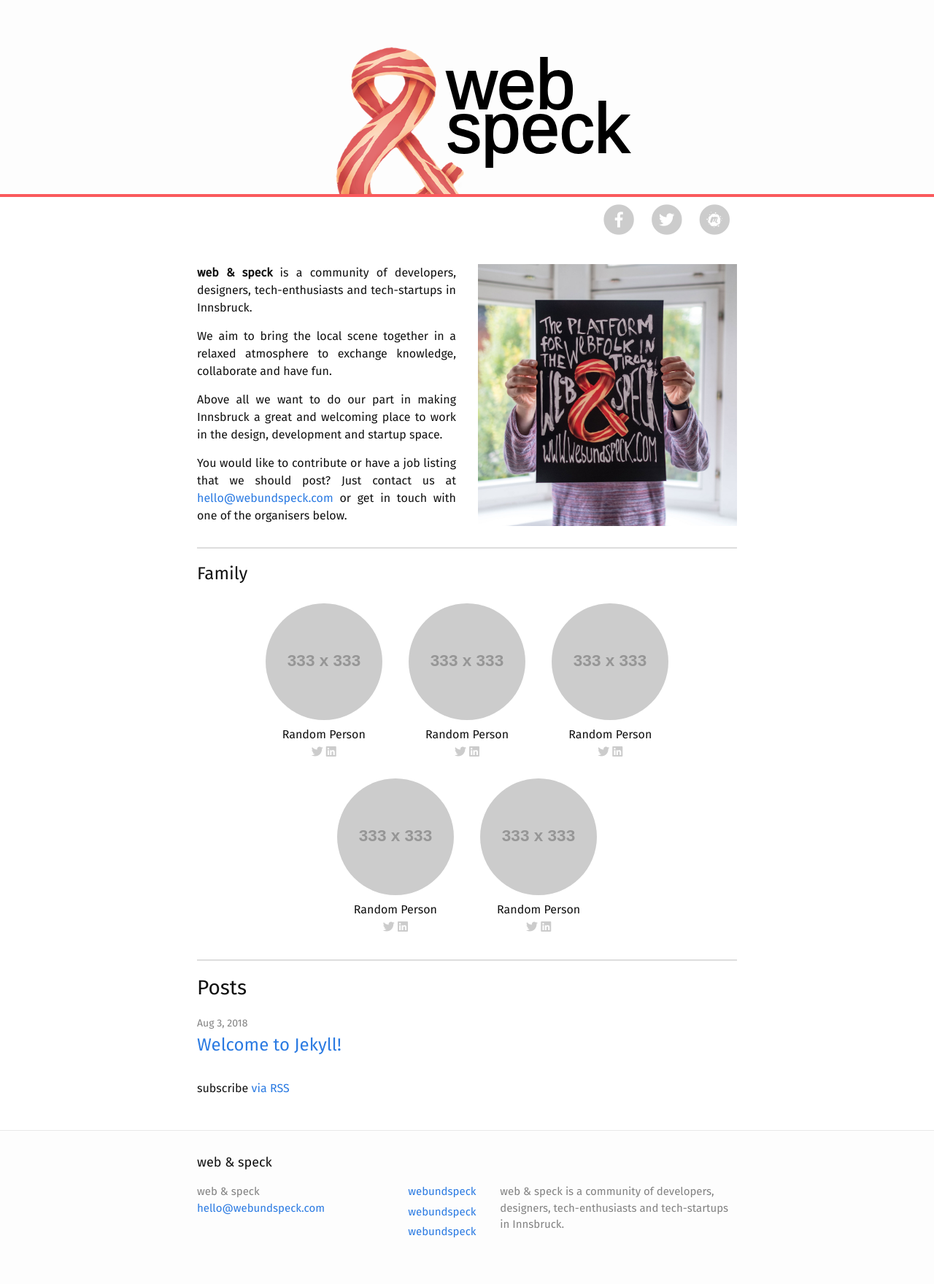
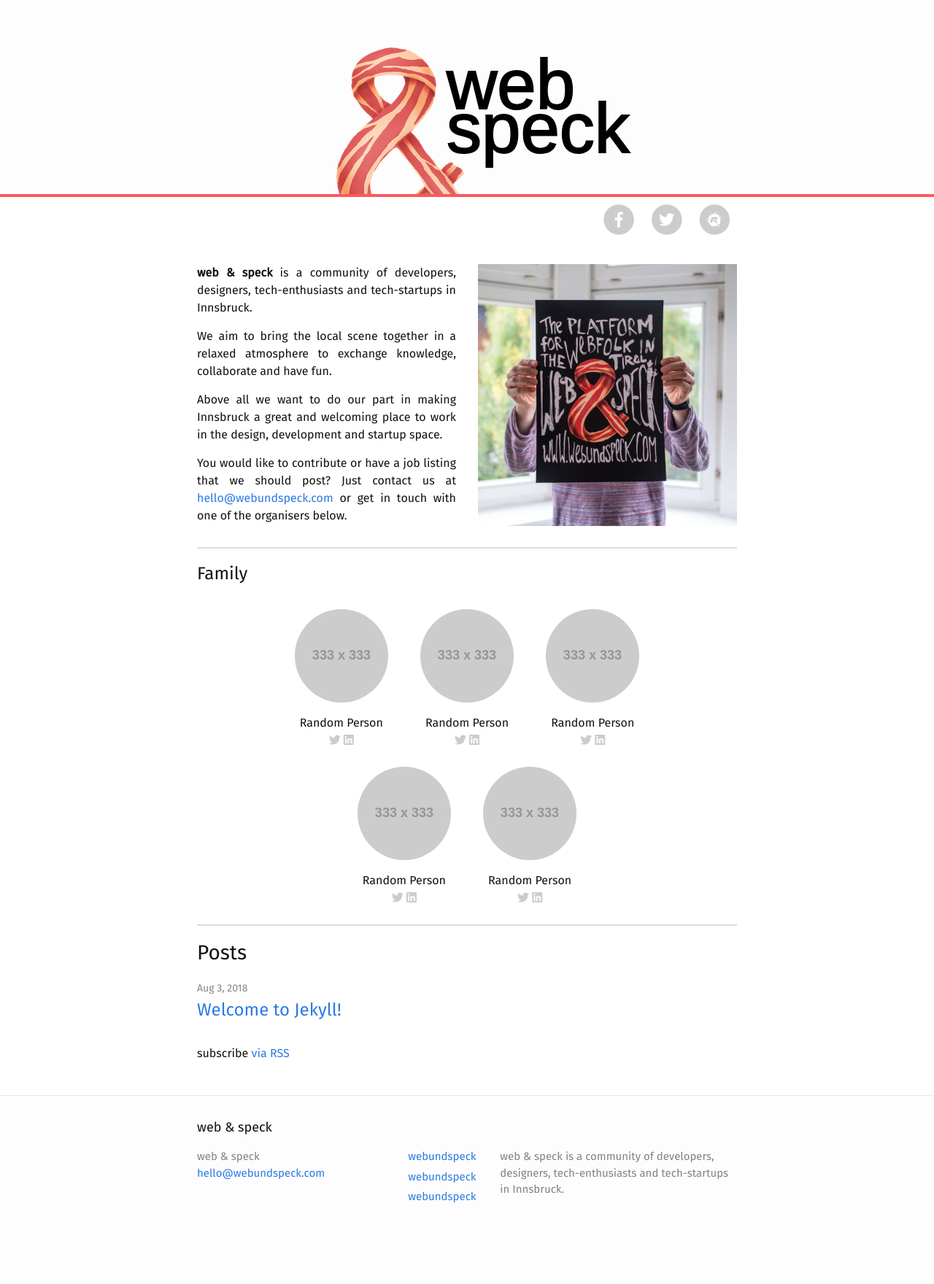
Before and after one commit to webundspeck/webundspeck.github.io, a Jekyll site: the page built from index.html, in a window 1280 px wide. Shown: the whole page at 73% size. Built offline with Jekyll 4.4.1, drawn with Linux system fonts in a browser that asks for light colours; nearby versions of some CDN libraries; some web fonts are replaced; after the commit the page ends 1712 px from its top, so only the background shows below that.

Commit message:
Adjust image size

```diff
--- a/_sass/minima/_layout.scss
+++ b/_sass/minima/_layout.scss
@@ -259,7 +259,7 @@ hr {
 
     .family-member {
       display: inline-block;
-      margin: 0 16px 16px 16px;
+      margin: 0 20px 8px 20px;
 
       .fas {
         color: #ccc;
@@ -271,9 +271,9 @@ hr {
 
       img {
         display: block;
-        margin: 8px 0;
-        width: 160px;
-        height: 160px;
+        margin: 16px 0;
+        width: 128px;
+        height: 128px;
         border-radius: 50%;
       }
     }
```
